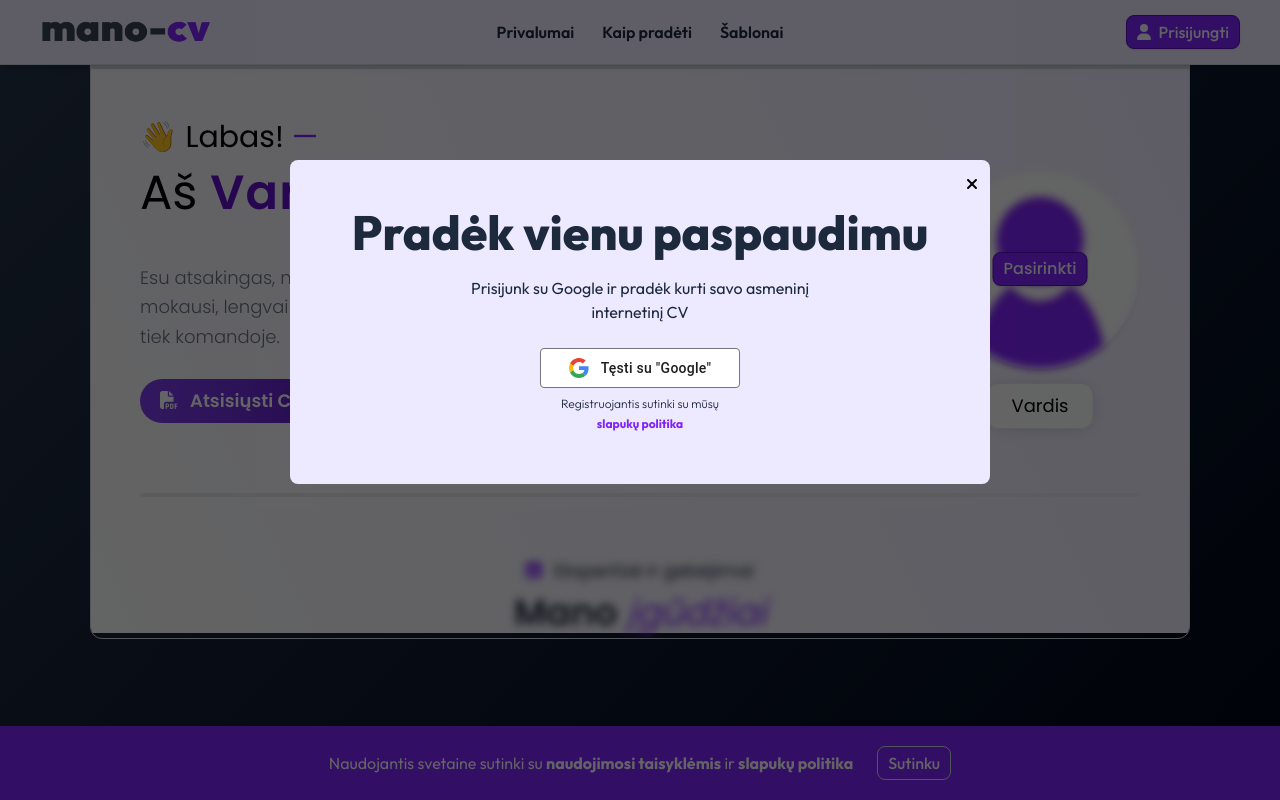
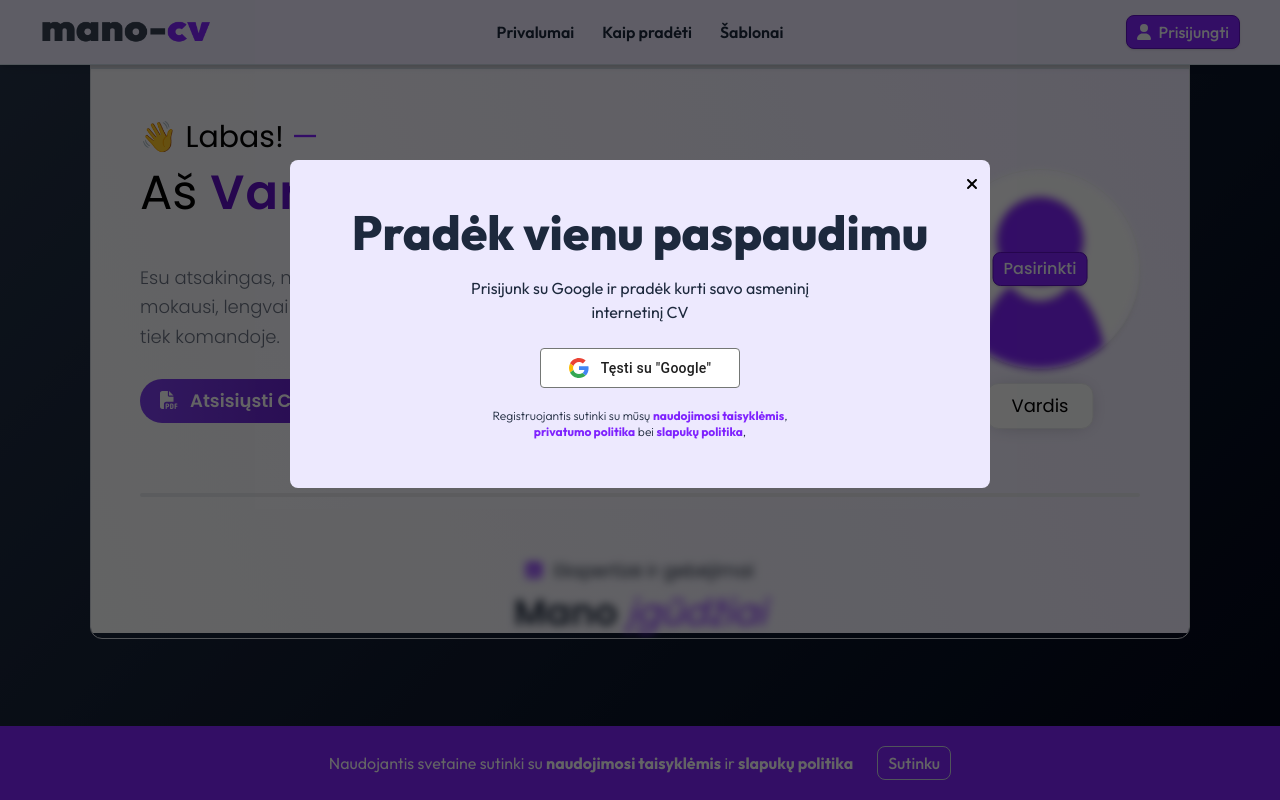
Before and after one commit to vytascepulis/mano-cv, a Next.js app: page /home in a window 1280 px wide. Both pictures are taken after a click on the button "Atsisiųsti CV". Shown: the part 551-1351 px from the top of the page. Built offline with nearby package versions, Linux system fonts and the light colour scheme; no server answers.

Commit message:
inited legal pages

```diff
--- /dev/null
+++ b/public/paysera_f11cf053360f1d88fc1e5f925c2f0b6a.html
@@ -0,0 +1 @@
+f11cf053360f1d88fc1e5f925c2f0b6a
--- a/src/components/Footer/index.tsx
+++ b/src/components/Footer/index.tsx
@@ -3,11 +3,22 @@ import { getDomainUrl } from "@/utils/subdomain";
 import { FontAwesomeIcon } from "@fortawesome/react-fontawesome";
 import { faInstagram, faLinkedin } from "@fortawesome/free-brands-svg-icons";
 import Button from "@/components/ui/Button";
-import { additionalLinks, ILink, legalLinks } from "@/staticData/links";
+import { ILink, legalLinks } from "@/staticData/links";
+import { faArrowUpRightFromSquare } from "@fortawesome/free-solid-svg-icons";
 
 const Link = ({ link }: { link: ILink }) => (
-  <Button variant="link" color="light" href={link.href} target="_blank">
+  <Button
+    className="flex items-start gap-1 font-normal!"
+    variant="link"
+    color="light"
+    href={link.href}
+    target="_blank"
+  >
     {link.title}
+    <FontAwesomeIcon
+      className="mt-[4px] text-[8px]"
+      icon={faArrowUpRightFromSquare}
+    />
   </Button>
 );
 
@@ -45,10 +56,8 @@ const Footer = () => {
             <Link key={link.slug} link={link} />
           ))}
         </div>
-        <div className="flex flex-col items-start gap-1">
-          {additionalLinks.map((link) => (
-            <Link key={link.slug} link={link} />
-          ))}
+        <div className="flex flex-col items-start gap-1 font-semibold">
+          <p>info@mano-cv.lt</p>
         </div>
       </div>
     </div>
--- a/src/components/Navbar/LoginModalContent.tsx
+++ b/src/components/Navbar/LoginModalContent.tsx
@@ -1,8 +1,13 @@
 import GoogleButton from "../GoogleButton";
 import Button from "@/components/ui/Button";
 import { signIn } from "next-auth/react";
+import { getLinkBySlug } from "@/staticData/links";
 
 const LoginModalContent = () => {
+  const termsAndConditions = getLinkBySlug("terms-and-conditions");
+  const privacyPolicy = getLinkBySlug("privacy-policy");
+  const cookiePolicy = getLinkBySlug("cookie-policy");
+
   return (
     <div className="flex flex-col items-center p-5 text-center md:px-6 md:py-10">
       <h1 className="text-dark mb-4 text-4xl font-extrabold md:mb-5 md:text-5xl">
@@ -17,11 +22,35 @@ const LoginModalContent = () => {
             signIn("google", { callbackUrl: "/auth" });
           }}
         />
-        <p className="text-dark mt-2 text-xs font-light">
+        <p className="text-dark mt-5 max-w-[300px] text-xs font-light">
           Registruojantis sutinki su mūsų{" "}
-          <Button variant="link" href="/">
+          <Button
+            className="inline-block py-0!"
+            variant="link"
+            href={termsAndConditions?.href}
+            target="_blank"
+          >
+            naudojimosi taisyklėmis
+          </Button>
+          ,{" "}
+          <Button
+            className="inline-block py-0!"
+            variant="link"
+            href={privacyPolicy?.href}
+            target="_blank"
+          >
+            privatumo politika
+          </Button>{" "}
+          bei{" "}
+          <Button
+            className="inline-block py-0!"
+            variant="link"
+            href={cookiePolicy?.href}
+            target="_blank"
+          >
             slapukų politika
           </Button>
+          ,
         </p>
       </div>
     </div>
--- a/src/pages/api/auth/[...nextauth].ts
+++ b/src/pages/api/auth/[...nextauth].ts
@@ -24,6 +24,7 @@ export const authOptions: AuthOptions = {
   secret: process.env.NEXTAUTH_SECRET,
   session: {
     strategy: "jwt",
+    maxAge: 60 * 60 * 24,
   },
   cookies: {
     sessionToken: {
--- /dev/null
+++ b/src/pages/naudojimosi-taisykles/index.tsx
@@ -0,0 +1,5 @@
+const TermsAndConditionPage = () => {
+  return <>terms and condition</>;
+};
+
+export default TermsAndConditionPage;
--- /dev/null
+++ b/src/pages/privatumo-politika/index.tsx
@@ -0,0 +1,5 @@
+const PrivacyPolicyPage = () => {
+  return <>privacy policy</>;
+};
+
+export default PrivacyPolicyPage;
--- /dev/null
+++ b/src/pages/slapuku-politika/index.tsx
@@ -0,0 +1,5 @@
+const CookiePolicyPage = () => {
+  return <>cookie policy</>;
+};
+
+export default CookiePolicyPage;
--- a/src/staticData/links.ts
+++ b/src/staticData/links.ts
@@ -1,3 +1,5 @@
+import { getDomainUrl } from "@/utils/subdomain";
+
 export interface ILink {
   href: string;
   title: string;
@@ -6,19 +8,23 @@ export interface ILink {
 
 export const legalLinks: ILink[] = [
   {
-    href: "/",
+    href: `${getDomainUrl()}/naudojimosi-taisykles`,
     title: "Naudojimosi taisyklės",
     slug: "terms-and-conditions",
   },
-  { href: "/", title: "Slapukų politika", slug: "cookie-policy" },
-  { href: "/", title: "Privatumo politika", slug: "privacy-policy" },
-];
-
-export const additionalLinks: ILink[] = [
-  { href: "/", title: "Kontaktai", slug: "contacts" },
+  {
+    href: `${getDomainUrl()}/slapuku-politika`,
+    title: "Slapukų politika",
+    slug: "cookie-policy",
+  },
+  {
+    href: `${getDomainUrl()}/privatumo-politika`,
+    title: "Privatumo politika",
+    slug: "privacy-policy",
+  },
 ];
 
 export const getLinkBySlug = (slug: ILink["slug"]) => {
-  const links = [...legalLinks, ...additionalLinks];
+  const links = [...legalLinks];
   return links.find((link) => link.slug === slug);
 };
```
